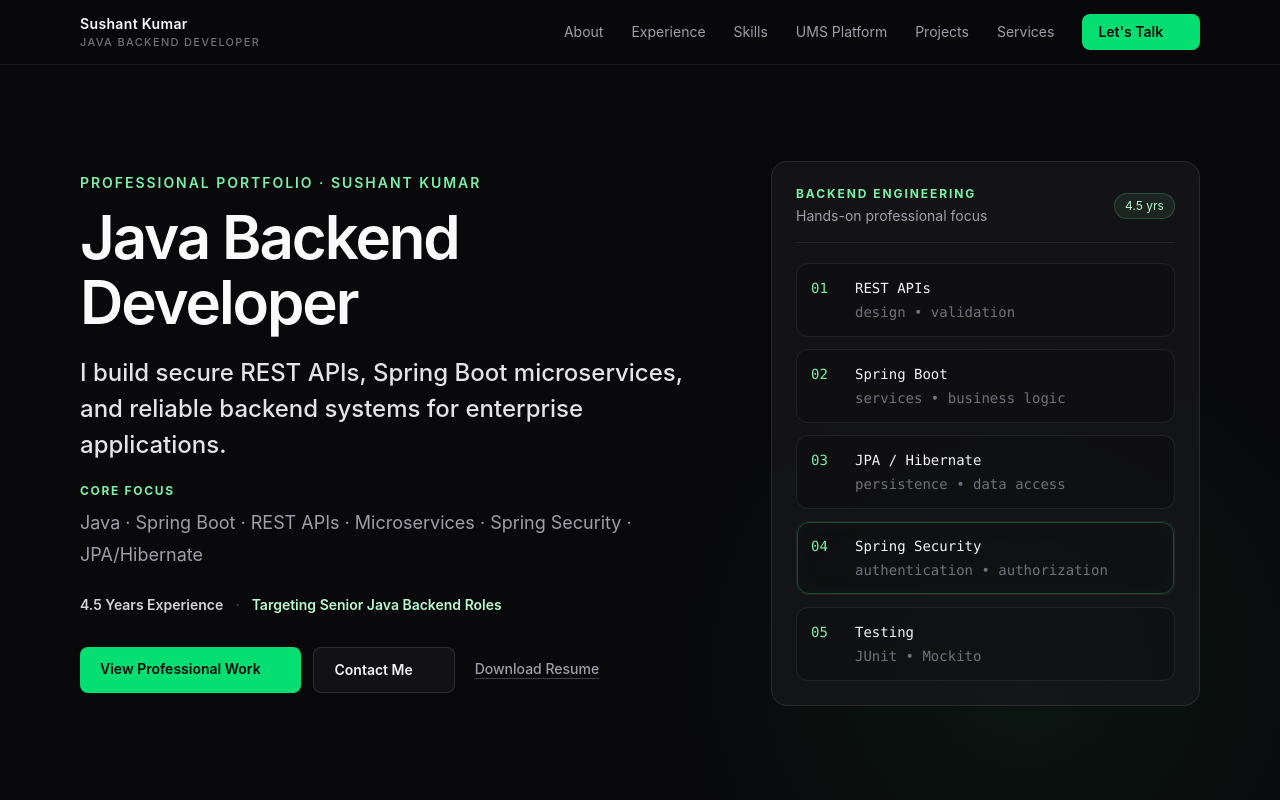
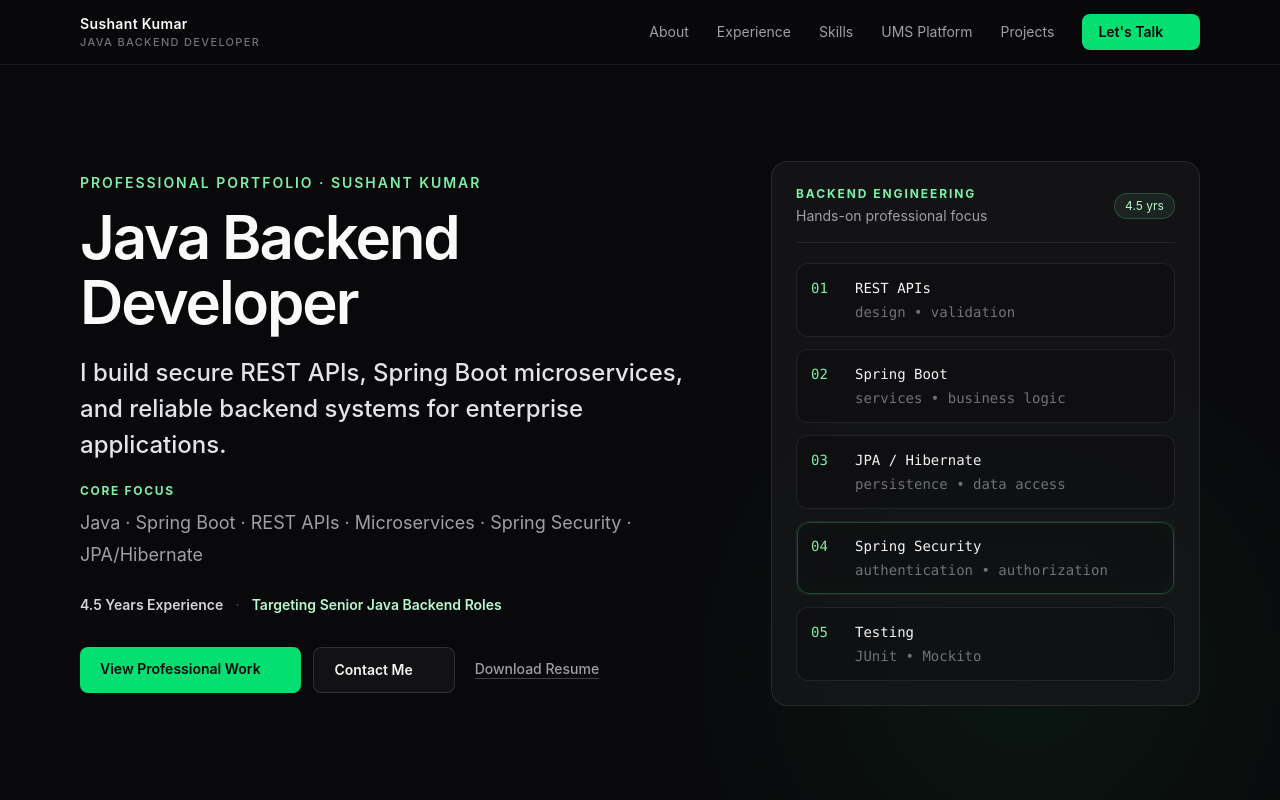
Before and after one commit to sushantapi/sushant-portfolio-v1, a React (Vite) app: page / in a window 1280 px wide. Shown: the top 800 px of the page. Built offline with nearby package versions, Linux system fonts and the light colour scheme.

Commit message:
refactor: remove services from portfolio navigation

```diff
--- a/src/data/site.ts
+++ b/src/data/site.ts
@@ -17,5 +17,4 @@ export const navItems = [
   { label: 'Skills', href: '#skills' },
   { label: 'UMS Platform', href: '#ums-platform' },
   { label: 'Projects', href: '#projects' },
-  { label: 'Services', href: '#services' },
 ]
```
